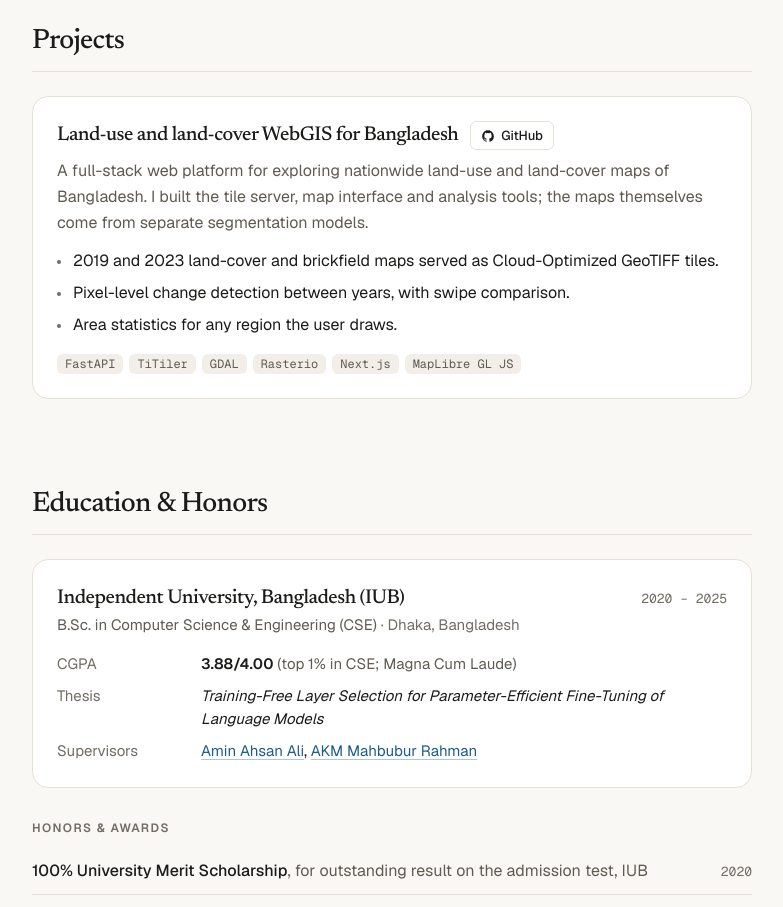
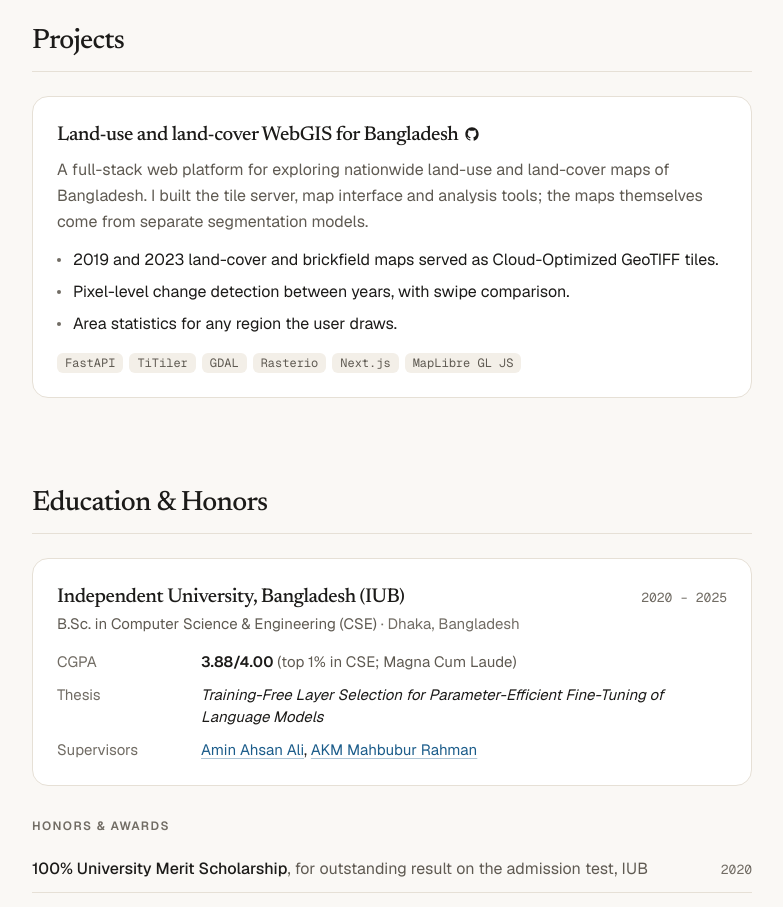
Before and after one commit to aldrinkabya/aldrinkabya.github.io, a Next.js app: page / in a window 1280 px wide. Shown: the part 3640-4547 px from the top of the page, without its empty margins (248-1031 px from the left). Built offline with nearby package versions, Linux system fonts and the light colour scheme.

Commit message:
Link the WebGIS title to its repo with a GitHub icon

```diff
--- a/src/components/Projects.tsx
+++ b/src/components/Projects.tsx
@@ -21,30 +21,24 @@ export function Projects() {
               />
             )}
             <div className="p-5 sm:p-6">
-              {/* Baseline: "GitHub" sits on the title's text line, not the centre of its line box. */}
-              <div className="flex flex-wrap items-baseline gap-x-3 gap-y-2">
-                <h3 className="font-serif text-xl font-medium tracking-tight">
-                  {p.href ? (
-                    <a href={p.href} target="_blank" rel="noopener noreferrer" className="inline-flex items-center gap-1 hover:text-accent">
-                      {p.title}
-                      <ArrowUpRightIcon className="size-4" />
-                    </a>
-                  ) : (
-                    p.title
-                  )}
-                </h3>
-                {p.code && (
-                  <a
-                    href={p.code}
-                    target="_blank"
-                    rel="noopener noreferrer"
-                    className="inline-flex items-center gap-1.5 rounded-md border border-border bg-surface px-2.5 py-1 text-[0.8125rem] font-medium text-fg transition-colors hover:border-accent hover:text-accent"
-                  >
-                    <GitHubIcon className="size-3.5 self-center" />
-                    <span className="self-baseline">GitHub</span>
+              <h3 className="font-serif text-xl font-medium tracking-tight">
+                {p.href || p.code ? (
+                  // Inline, so the icon follows the last word when the title wraps.
+                  <a href={p.href ?? p.code} target="_blank" rel="noopener noreferrer" className="hover:text-accent">
+                    {p.title}
+                    {p.href ? (
+                      <ArrowUpRightIcon className="ml-1 inline size-4 align-[-0.125em]" />
+                    ) : (
+                      <>
+                        <GitHubIcon className="ml-1.5 inline size-4 align-[-0.125em]" />
+                        <span className="sr-only"> (GitHub repository)</span>
+                      </>
+                    )}
                   </a>
+                ) : (
+                  p.title
                 )}
-              </div>
+              </h3>
               <p className="mt-2 leading-relaxed text-muted">{p.summary}</p>
               {p.bullets && (
                 <ul className="mt-3 space-y-1.5">
--- a/src/content/types.ts
+++ b/src/content/types.ts
@@ -123,7 +123,7 @@ export interface Project {
   imageAlt?: string;
   /** A live site: the title links here. */
   href?: string;
-  /** Source code: a "GitHub" button beside the title, so the title is not mistaken for a live site. */
+  /** Source code: without `href`, the title links here with a GitHub icon instead of the arrow. */
   code?: string;
   tags: string[];
 }
```
